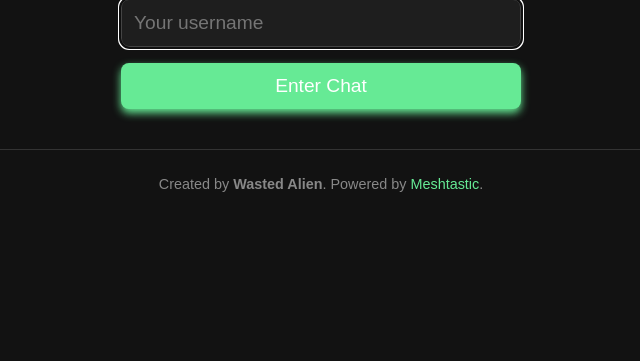
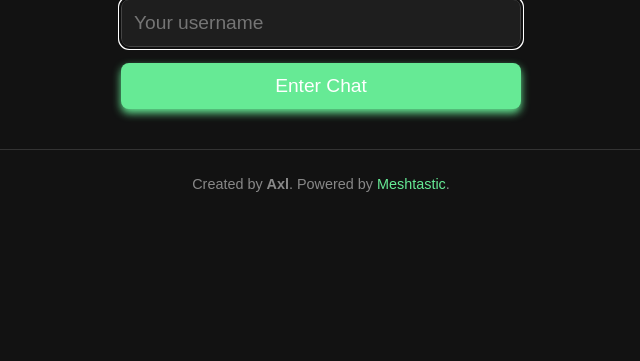
Before and after one commit to axlixr/meshtastic-web-chat, a Flask app: page /set_username in a window 1280 px wide. Shown: the part 117-478 px from the top of the page, without its empty margins (319-959 px from the left). Run offline with Flask 3, Linux system fonts and the light colour scheme.

Commit message:
Update set_username.html

```diff
--- a/templates/set_username.html
+++ b/templates/set_username.html
@@ -82,7 +82,7 @@
 
   <footer>
     <p>
-      Created by <strong>Wasted Alien</strong>.
+      Created by <strong>Axl</strong>.
       Powered by <a href="https://meshtastic.org" target="_blank" rel="noopener">Meshtastic</a>.
     </p>
   </footer>
```
